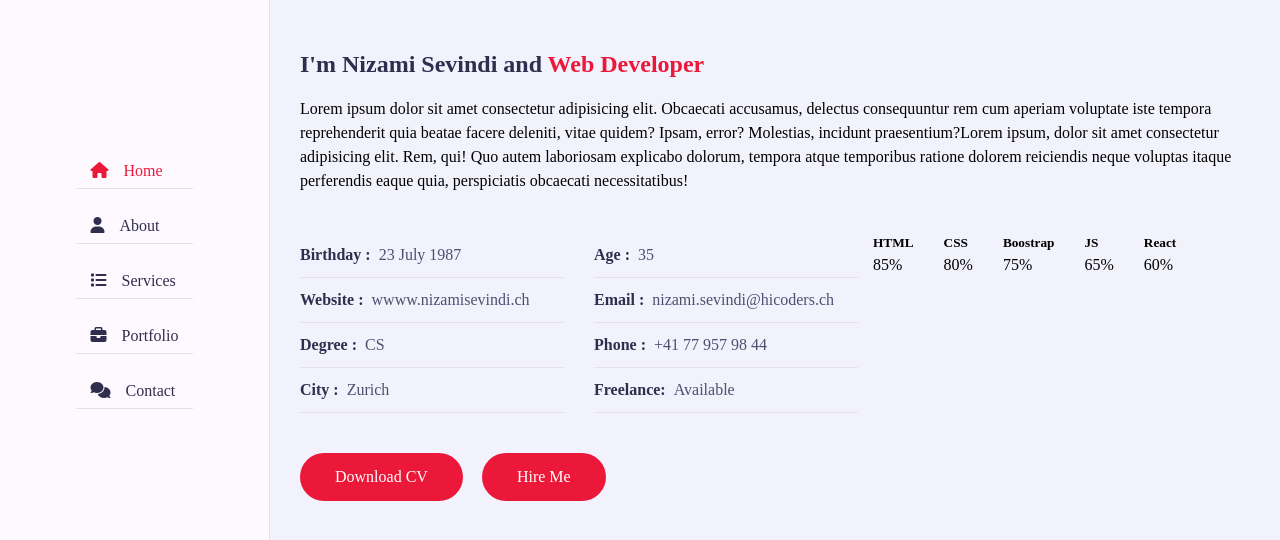
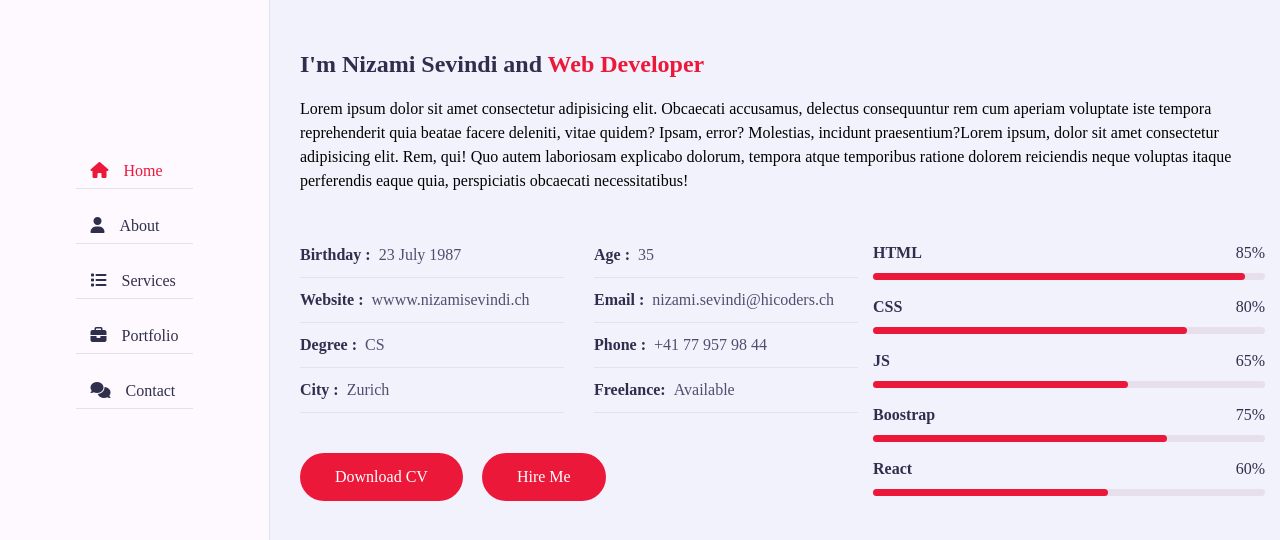
Before and after one commit to nsevindi87/Portfolio, a plain HTML site: page index.html in a window 1280 px wide. Shown: the part 134-674 px from the top of the page. Drawn offline with Linux system fonts and the light colour scheme; a web font is replaced by a local one.

Commit message:
About section is being written

```diff
--- a/css/style.css
+++ b/css/style.css
@@ -390,3 +390,44 @@ h3.my-profession{
     max-width: 40%;
     margin-top: 40px;
 }
+
+.about .about-content .skills .skill-item{
+    flex: 0 0 100%;
+    max-width: 100%;
+    margin-bottom: 7px;
+}
+
+.about .about-content .skills .skill-item h5{
+    line-height: 40px;
+    font-weight: 600;
+    font-size: 16px;
+    color: var(--text-black-900);
+    text-transform: capitalize;
+}
+
+.about .about-content .skills .skill-item .progress{
+    background-color: var(--bg-black-50);
+    height: 7px;
+    border-radius: 4px;
+    width: 100%;
+    position: relative;
+}
+
+.about .about-content .skills .skill-item .progress-in{
+    position: absolute;
+    left: 0;
+    top: 0;
+    height: 100%;
+    border-radius: 4px;
+    background-color: var(--skin-color);
+}
+
+
+.about .about-content .skills .skill-item .skill-percent{
+    position: absolute;
+    right: 0;
+    color: var(--text-black-900);
+    top: -40px;
+    font-weight: 400;
+    line-height: 40px;
+}
--- a/index.html
+++ b/index.html
@@ -115,7 +115,7 @@
                                         <div class="skill-item padd-15">
                                             <h5>HTML</h5>
                                             <div class="progress">
-                                                <div class="progress-in" style="width:85%"></div>
+                                                <div class="progress-in" style="width:95%"></div>
                                                 <div class="skill-percent">85%</div>
                                             </div>
                                         </div>
@@ -127,17 +127,17 @@
                                             </div>
                                         </div>
                                         <div class="skill-item padd-15">
+                                            <h5>JS</h5>
+                                            <div class="progress">
+                                                <div class="progress-in" style="width:65%"></div>
+                                                <div class="skill-percent">65%</div>
+                                            </div>
+                                        </div>
+                                        <div class="skill-item padd-15">
                                             <h5>Boostrap</h5>
                                             <div class="progress">
                                                 <div class="progress-in" style="width:75%"></div>
                                                 <div class="skill-percent">75%</div>
-                                            </div>
-                                        </div>
-                                        <div class="skill-item padd-15">
-                                            <h5>JS</h5>
-                                            <div class="progress">
-                                                <div class="progress-in" style="width:65%"></div>
-                                                <div class="skill-percent">65%</div>
                                             </div>
                                         </div>
                                         <div class="skill-item padd-15">
```
